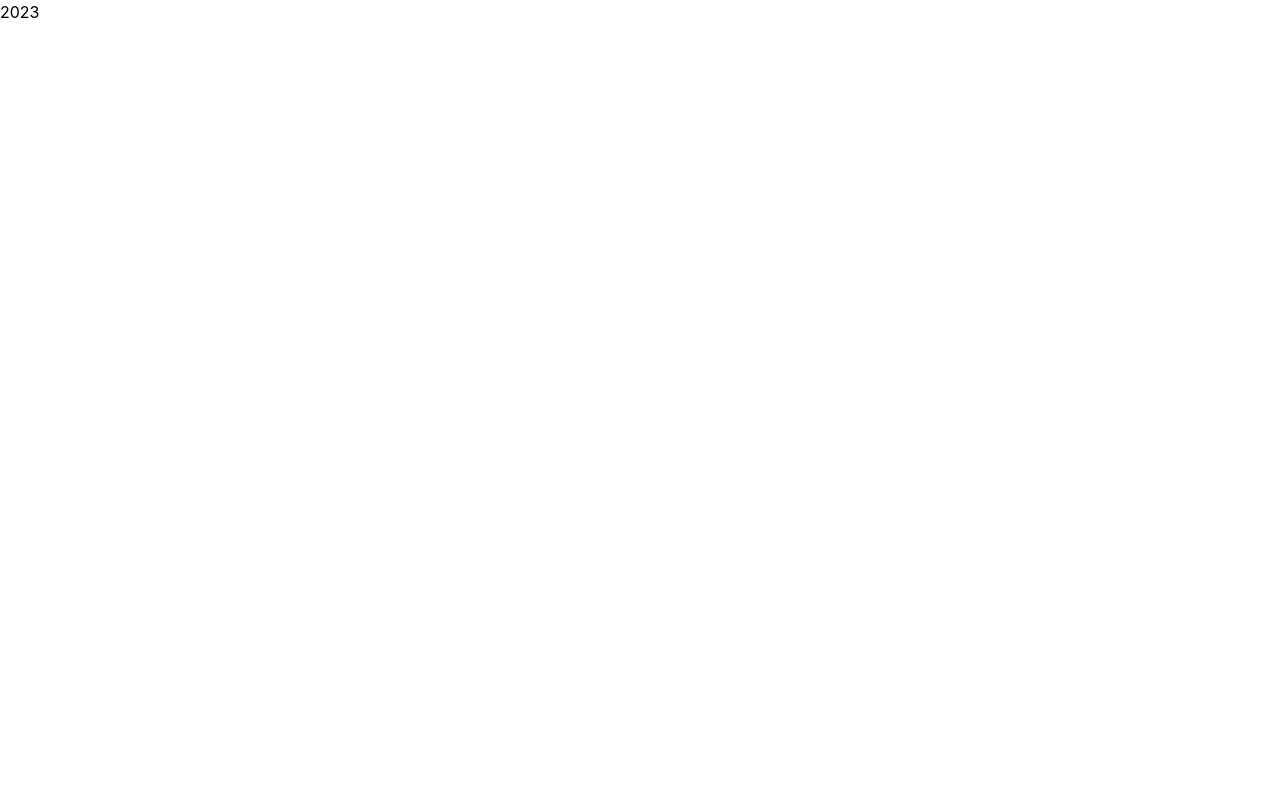
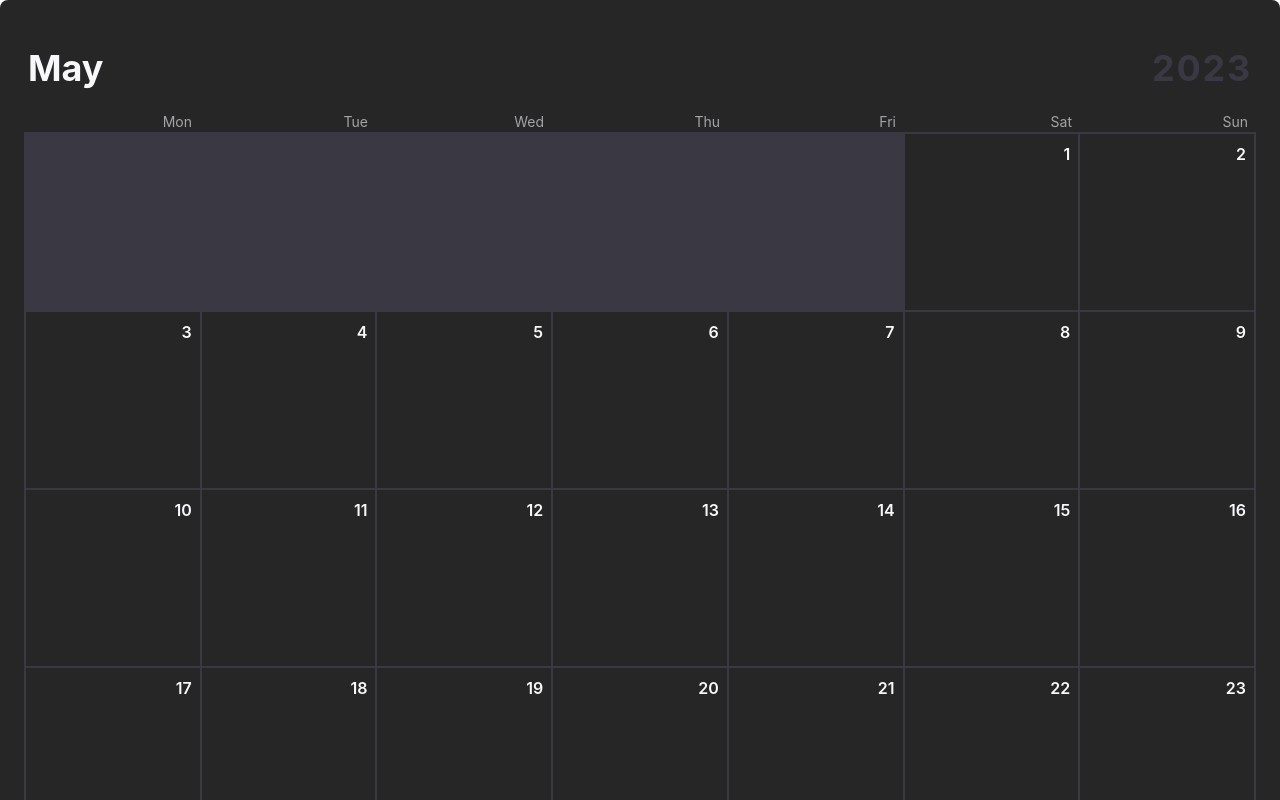
Before and after one commit to raiane-oliveira/Calendar, a React (Vite) app: page / in a window 1280 px wide. Shown: the top 800 px of the page. Built offline with nearby package versions, Linux system fonts and the light colour scheme.

Commit message:
adding calendar view

```diff
--- a/src/App.tsx
+++ b/src/App.tsx
@@ -1,10 +1,47 @@
+import { format, getDate } from "date-fns";
 import { useCalendar } from "./context/DatesContext";
 
 function App() {
   const { calendar } = useCalendar();
+  console.log(calendar);
+
+  const currentMonth = format(calendar.currentDay, "MMMM");
+  const monthKey = format(calendar.currentDay, "MMM").toLowerCase();
+  const year = format(calendar.currentDay, "yyyy");
   return (
-    <div>
-      <h1>{calendar.year}</h1>
+    <div className="container grid col-auto">
+      <div className=" bg-black text-white rounded-lg p-6">
+        <header className="flex justify-between items-center px-1 py-6 font-bold text-4xl">
+          <h1>{currentMonth}</h1>
+          <h2 className="text-black-border tracking-wider">{year}</h2>
+        </header>
+        <main>
+          <header className="grid grid-cols-7 justify-items-end font-normal text-sm text-white text-opacity-60">
+            {calendar.weekdays.map((weekday: string) => (
+              <span key={weekday} className=" pr-2">
+                {weekday}
+              </span>
+            ))}
+          </header>
+          <div className="grid grid-cols-7 p-0.5 gap-0.5 bg-black-border">
+            {calendar.months[monthKey].map((day: Date, index: number) => {
+              const isFirstDay = index === 0;
+              return (
+                <div
+                  key={index}
+                  className={`grid bg-black p-2 w-full h-44 ${
+                    isFirstDay && "col-start-6"
+                  }`}
+                >
+                  <span className="justify-self-end font-semibold">
+                    {format(day, "d")}
+                  </span>
+                </div>
+              );
+            })}
+          </div>
+        </main>
+      </div>
     </div>
   );
 }
--- a/src/context/DatesContext.tsx
+++ b/src/context/DatesContext.tsx
@@ -4,10 +4,19 @@ import React, { createContext, useContext, useState } from "react";
 const DateContext: React.Context<any> = createContext(undefined);
 
 interface IDate {
-  year: number;
-  monthsDetail: {
-    months: Date[];
-    totalDays: number[];
+  months: {
+    jan: Date[];
+    fev: Date[];
+    mar: Date[];
+    apr: Date[];
+    may: Date[];
+    jun: Date[];
+    jul: Date[];
+    aug: Date[];
+    sep: Date[];
+    oct: Date[];
+    nov: Date[];
+    dec: Date[];
   };
   currentDay: Date;
   weekdays: string[];
@@ -15,27 +24,23 @@ interface IDate {
 
 export const DatesProvider = ({ children }: any) => {
   const currentYear = getYear(new Date());
-  const monthsOfThisYear = eachMonthOfInterval({
-    start: new Date(currentYear, 0, 1),
-    end: new Date(currentYear, 11, 1),
-  });
-
   const dates: IDate = {
-    year: currentYear,
-    monthsDetail: {
-      months: monthsOfThisYear,
-      totalDays: monthsOfThisYear.map((month) => getDaysInMonth(month)),
+    currentDay: new Date(),
+    months: {
+      jan: returnDaysOfMonth(0, currentYear),
+      fev: returnDaysOfMonth(1, currentYear),
+      mar: returnDaysOfMonth(2, currentYear),
+      apr: returnDaysOfMonth(3, currentYear),
+      may: returnDaysOfMonth(4, currentYear),
+      jun: returnDaysOfMonth(5, currentYear),
+      jul: returnDaysOfMonth(6, currentYear),
+      aug: returnDaysOfMonth(7, currentYear),
+      sep: returnDaysOfMonth(8, currentYear),
+      oct: returnDaysOfMonth(9, currentYear),
+      nov: returnDaysOfMonth(10, currentYear),
+      dec: returnDaysOfMonth(11, currentYear),
     },
-    currentDay: new Date(),
-    weekdays: [
-      "Mon",
-      "Tue",
-      "Wednesday",
-      "Thursday",
-      "Friday",
-      "Saturday",
-      "Sunday",
-    ],
+    weekdays: ["Mon", "Tue", "Wed", "Thu", "Fri", "Sat", "Sun"],
   };
 
   const [calendar, setCalendar] = useState<IDate>(dates);
@@ -49,3 +54,14 @@ export const DatesProvider = ({ children }: any) => {
 
 // eslint-disable-next-line react-refresh/only-export-components
 export const useCalendar = () => useContext(DateContext);
+
+function returnDaysOfMonth(monthIndex: number, year: number) {
+  const amountDaysInMonth = getDaysInMonth(new Date(year, monthIndex));
+  const daysOfMonth = [];
+  for (let i = 1; i <= amountDaysInMonth; i++) {
+    const dateOfMonth = new Date(year, monthIndex, i);
+    daysOfMonth.push(dateOfMonth);
+  }
+
+  return daysOfMonth;
+}
--- a/tailwind.config.js
+++ b/tailwind.config.js
@@ -18,7 +18,11 @@ export default {
     fontFamily: {
       sans: ["Inter", "sans-serif"],
     },
-    extend: {},
+    extend: {
+      gridTemplateColumns: {
+        7: "repeat(7, minmax(120px, 1fr))",
+      },
+    },
   },
   plugins: [],
 };
```
